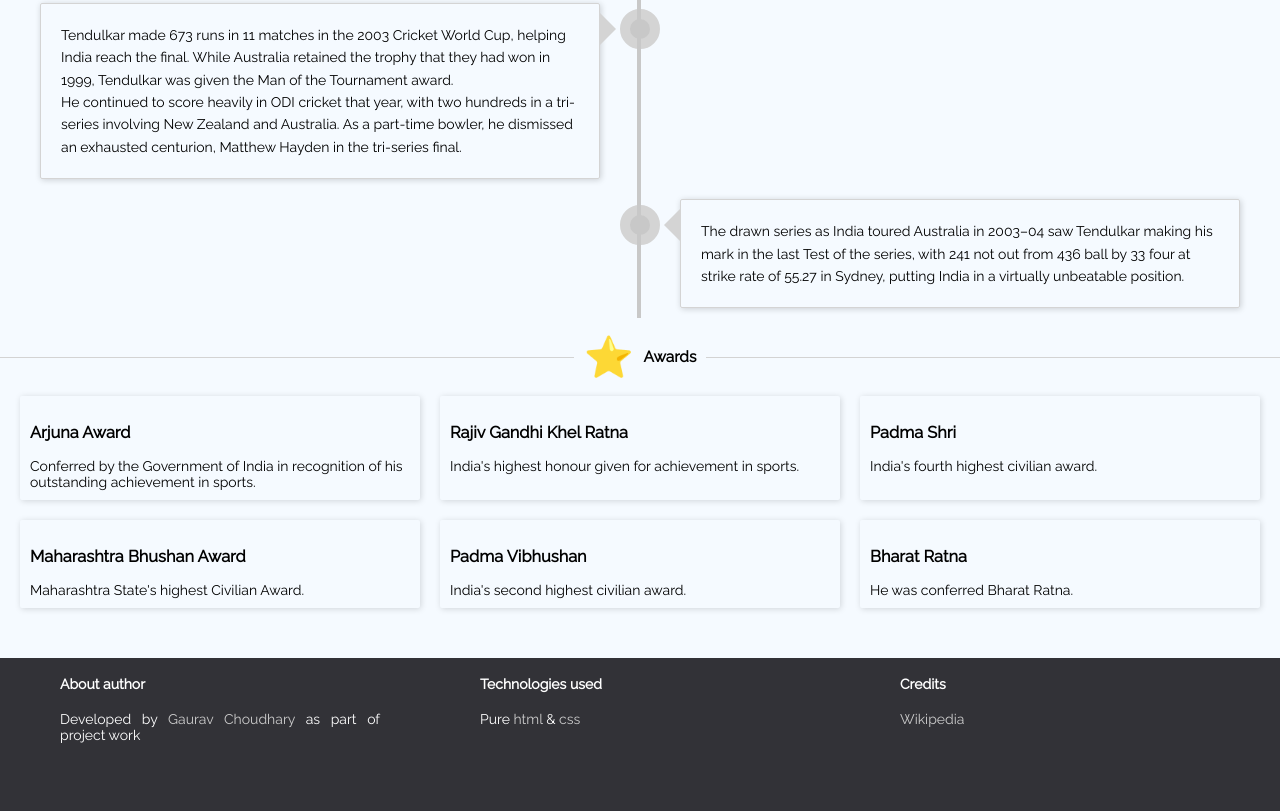
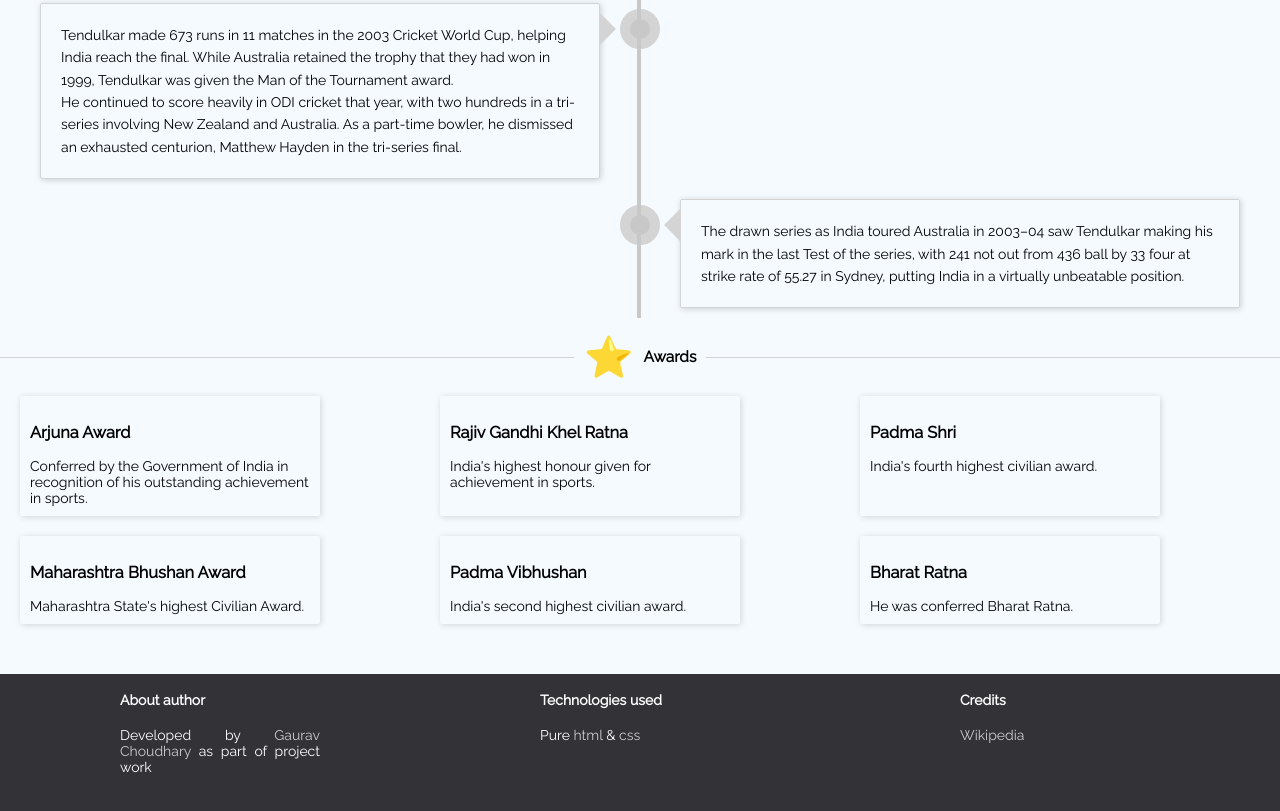
Before and after one commit to gauraviitp/TributePage, a plain HTML site: page index.html in a window 1280 px wide. Shown: the part 1972-2783 px from the top of the page. Drawn offline with Linux system fonts and the light colour scheme.

Commit message:
Changes for grid for IE

```diff
--- a/untitled.css
+++ b/untitled.css
@@ -328,7 +328,7 @@
 .grid-auto-fit {
   display: -ms-grid;
   display: grid;
-  -ms-grid-columns: 1fr 1fr 1fr 1fr;
+  -ms-grid-columns: (minmax(min-content, 1fr))[4];
   grid-template-columns: repeat(auto-fit, minmax(300px, 1fr));
   grid-gap: 20px;
   background-color: #f5faff;
@@ -340,12 +340,14 @@
   border-radius: 2px;
   box-shadow: 1px 1px 6px rgba(0, 0, 0, 0.15);
   padding: 10px 10px 10px 10px;
+  /*Added for IE support for grid*/
+  max-width: 300px;
 }
 
 .footer-grid {
   display: -ms-grid;
   display: grid;
-  -ms-grid-columns: 1fr 1fr 1fr;
+  -ms-grid-columns: (minmax(min-content, 1fr))[3];
   grid-template-columns: repeat(auto-fit, minmax(200px, 1fr));
   grid-gap: 20px;
   padding: 0 20px 50px 20px;
@@ -356,6 +358,8 @@
 .footer-grid-item {
   width: 80%;
   text-align: justify;
+  /*Added for IE support for grid*/
+  max-width: 200px;
 }
 
 @media (max-width: 700px){
```
